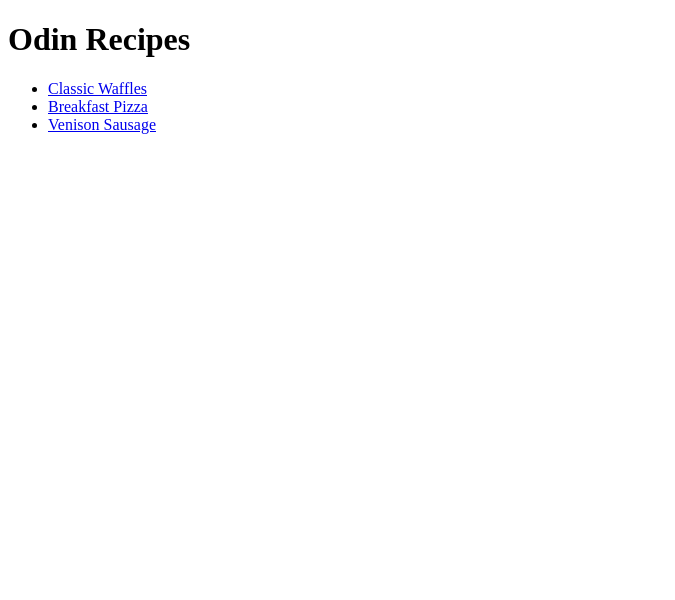
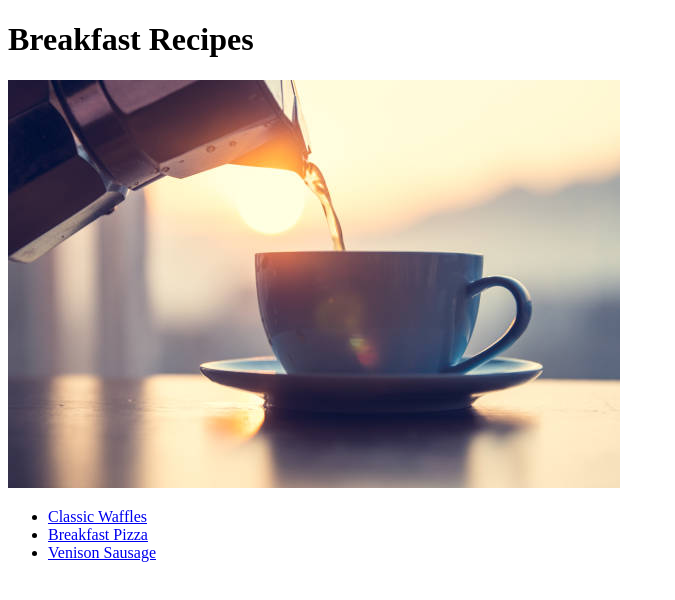
Before and after one commit to T-W-Smith/odin-recipes, a plain HTML site: page index.html in a window 1280 px wide. Shown: the whole page, without its empty margins (0-675 px from the left). Drawn offline with Linux system fonts and the light colour scheme.

Commit message:
Add a picture to the main page

```diff
--- a/index.html
+++ b/index.html
@@ -6,7 +6,9 @@
     </head>
 
     <body>
-        <h1>Odin Recipes</h1>
+        <h1>Breakfast Recipes</h1>
+        <img src="images/breakfast_morning.jpg"
+        alt="A beautiful sunrise blurred behind a fresh pore of coffee">
 
         <ul>
             <li><a href="recipes/waffles.html">Classic Waffles</a></li>
```
Also changed, not shown: images/breakfast_morning.jpg (added).
